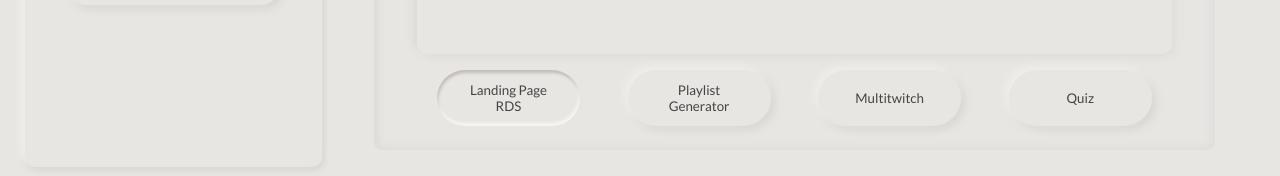
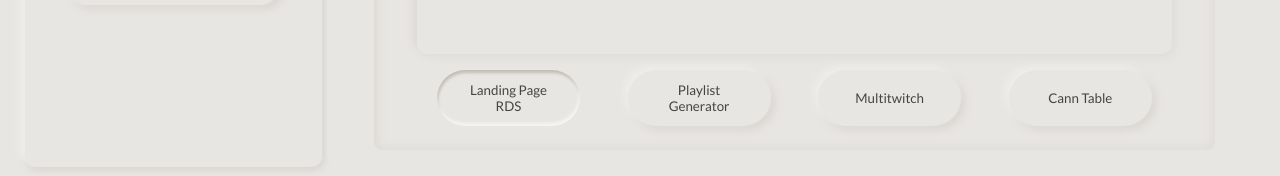
Before and after one commit to thiago-aa/portfolio, a Next.js app: page / in a window 1280 px wide. Both pictures are taken after a click on the link "Projetos". Shown: the part 603-779 px from the top of the page. Built offline with nearby package versions, Linux system fonts and the light colour scheme.

Commit message:
feat: add Cann Table project and Tailwind icon; update package.json for Node.js version

```diff
--- a/src/components/icons/index.tsx
+++ b/src/components/icons/index.tsx
@@ -86,3 +86,16 @@ export function IconHtml5(props: React.SVGProps<SVGSVGElement>) {
     </svg>
   );
 }
+export function IconTailwind(props: React.SVGProps<SVGSVGElement>) {
+  return (
+    <svg
+      viewBox="0 0 24 24"
+      fill="currentColor"
+      height="1em"
+      width="1em"
+      {...props}
+    >
+      <path d="M12 6c-2.667 0-4.333 1.333-5 4 1-1.333 2.167-1.833 3.5-1.5.761.19 1.305.742 1.906 1.352C13.387 10.857 14.522 12 17 12c2.667 0 4.333-1.333 5-4-1 1.333-2.167 1.833-3.5 1.5-.761-.19-1.305-.742-1.906-1.352C15.613 7.143 14.478 6 12 6zM7 12c-2.667 0-4.333 1.333-5 4 1-1.333 2.167-1.833 3.5-1.5.761.19 1.305.742 1.906 1.352C8.387 16.857 9.522 18 12 18c2.667 0 4.333-1.333 5-4-1 1.333-2.167 1.833-3.5 1.5-.761-.19-1.305-.742-1.906-1.352C10.613 13.143 9.478 12 7 12z" />
+    </svg>
+  );
+}
--- a/src/components/segments/Projects.tsx
+++ b/src/components/segments/Projects.tsx
@@ -1,7 +1,7 @@
 import { useState } from 'react'
 import styles from '../../styles/Projects.module.css'
 import Project from '../Project'
-import {IconNextjs, IconTypescript, ReactIcon} from '../icons/index'
+import {IconNextjs, IconTailwind, IconTypescript, ReactIcon} from '../icons/index'
 import ArrowForwardIcon from '@mui/icons-material/ArrowForward';
 import ArrowBackIcon from '@mui/icons-material/ArrowBack';
 
@@ -82,17 +82,18 @@ export default function Projects(){
     if(projectNumber === 4) {
       return (
         <Project
-          title='Quiz'
-          imgUrl='imgs/quiz.png'
-          repoUrl='https://github.com/thiago-aa/estudosNextReact/tree/main/quiz'
-          siteUrl='https://quiz-five-gray.vercel.app/'
+          title='Cann Table Brasileirão'
+          imgUrl='imgs/cannTable.png'
+          repoUrl='https://github.com/thiago-aa/brasileirao-cann-table'
+          siteUrl='https://brasileirao-cann-table.vercel.app/'
           key={projectNumber}
         >
-          Aplicação web de um quiz sobre conhecimentos gerais. Contém temporizador para cada pergunta, revelação do acerto/erro e exibição da pontuação final
+          Visualização alternativa da tabela de classificação do Campeonato Brasileiro no estilo <a href="https://en.wikipedia.org/wiki/Cann_table" target='_blank' className={styles.descriptionLink}>Cann Table</a>, onde cada linha representa exatamente um ponto — a distância visual entre os times reflete a diferença real de pontuação.
           <h2>Tecnologias Usadas</h2>
           <span><ReactIcon className={styles.tech} fill="#0284C7"/></span>
           <span><IconNextjs className={styles.tech}/></span>
           <span><IconTypescript className={styles.tech} fill='#2F74C0'/></span>
+          <span><IconTailwind className={styles.tech} fill='#36B7F0'/></span>
         </Project>
       )
     }
@@ -125,7 +126,7 @@ export default function Projects(){
           onClick={() => setProject(4)}
           className={project === 4 ? styles.projectButtonSelected : styles.projectButton}
         >
-          Quiz
+          Cann Table
         </button>
       </div>
       {/* Menu para o Mobile */}
@@ -140,7 +141,7 @@ export default function Projects(){
             ) : project === 3 ?(
               "Multitwitch"
             ) : (
-              "Quiz"
+              "Cann Table"
             )
           }
         </h1>
--- a/src/styles/Project.module.css
+++ b/src/styles/Project.module.css
@@ -25,7 +25,7 @@
   aspect-ratio: 16/9;
 }
 
-.projectContainer a {
+.buttonsContainer a {
   text-decoration: none;
   border-radius: 100%;
   border: none;
@@ -35,7 +35,7 @@
   margin-top: 2vh;
 }
 
-.projectContainer a:hover {
+.buttonsContainer a:hover {
   box-shadow: inset -4px -4px 8px hsl(30, 10%, 96%, 0.8), inset 1px 2px 8px hsl(30, 10%, 70%);
 }
 
--- a/src/styles/Projects.module.css
+++ b/src/styles/Projects.module.css
@@ -87,6 +87,10 @@
   display: none;
 }
 
+.descriptionLink {
+  color: hsl(205, 51%, 45%);
+}
+
 @media only screen and (max-width: 800px) {
   .projectsContainer {
 
```
Also changed, not shown: package.json (line endings or trailing spaces), public/imgs/cannTable.png (added), 1 other file (tests, documents, lock files or other folders).
